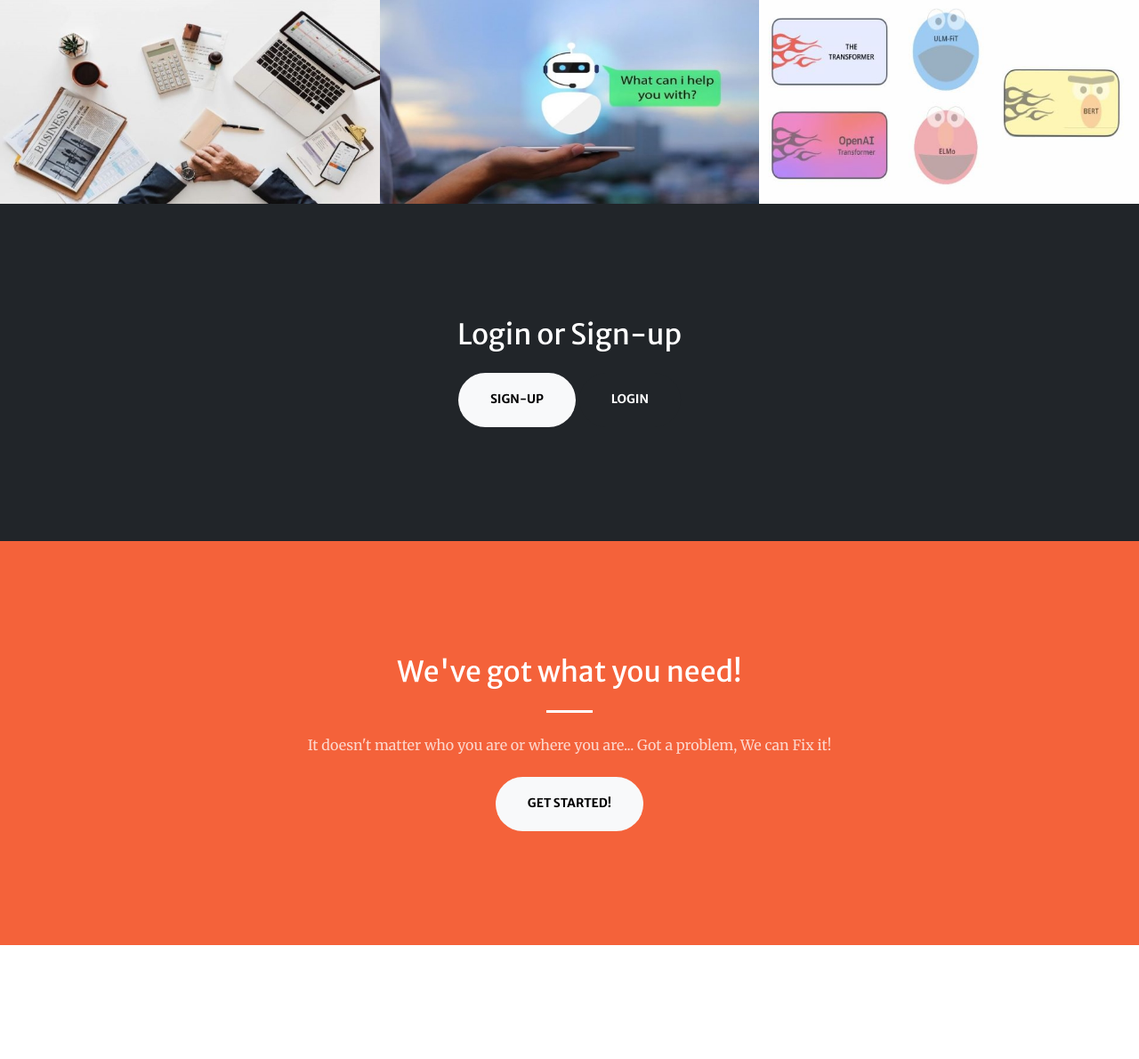
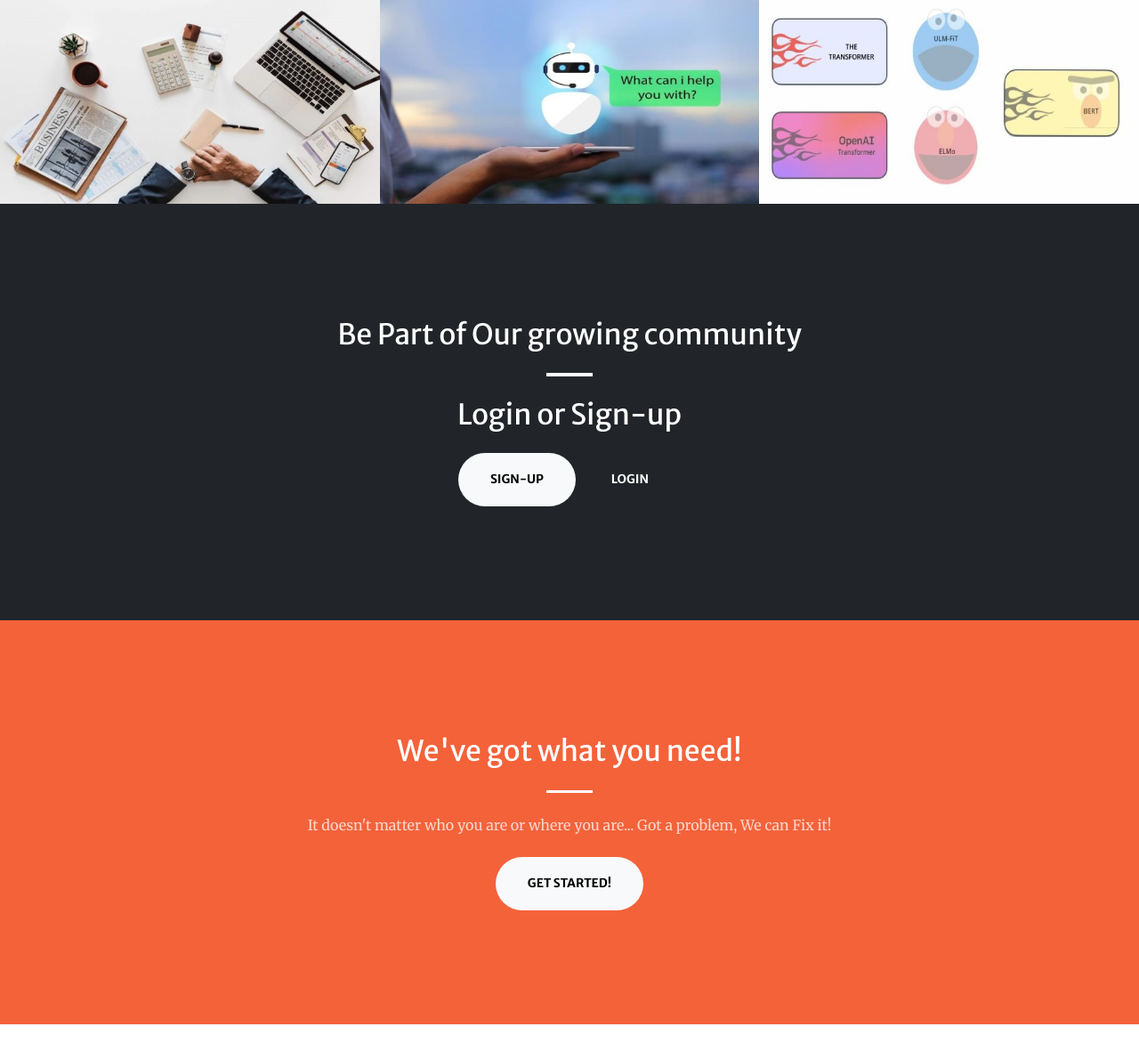
Before and after one commit to zedjarvis/rollindustries, a Django app: template rollindustries/templates/rollindustries/index.html in a window 1280 px wide. Shown: the part 1642-2832 px from the top of the page at 89% size. Run offline with Django 3.2, Linux system fonts and the light colour scheme; the template is opened without the code that fills it, so the values that code supplies are empty; some libraries are stand-ins or nearby versions.

Commit message:
Update index.html

```diff
--- a/rollindustries/templates/rollindustries/index.html
+++ b/rollindustries/templates/rollindustries/index.html
@@ -156,6 +156,8 @@
         <!-- Call to action-->
         <section class="page-section bg-dark text-white">
             <div class="container px-4 px-lg-5 text-center">
+                <h2 class="text-white mt-0">Be Part of Our growing community</h2>
+                <hr class="divider divider-light" />
                 <h2 class="mb-4">Login or Sign-up</h2>
                 <a class="btn btn-light btn-xl" href="https://rollindustries-blog.herokuapp.com/accounts/register/" target="_blank">Sign-Up</a>
                 <a class="btn btn-dark btn-xl" href="https://rollindustries-blog.herokuapp.com/accounts/login/" target="_blank">Login</a>
```
